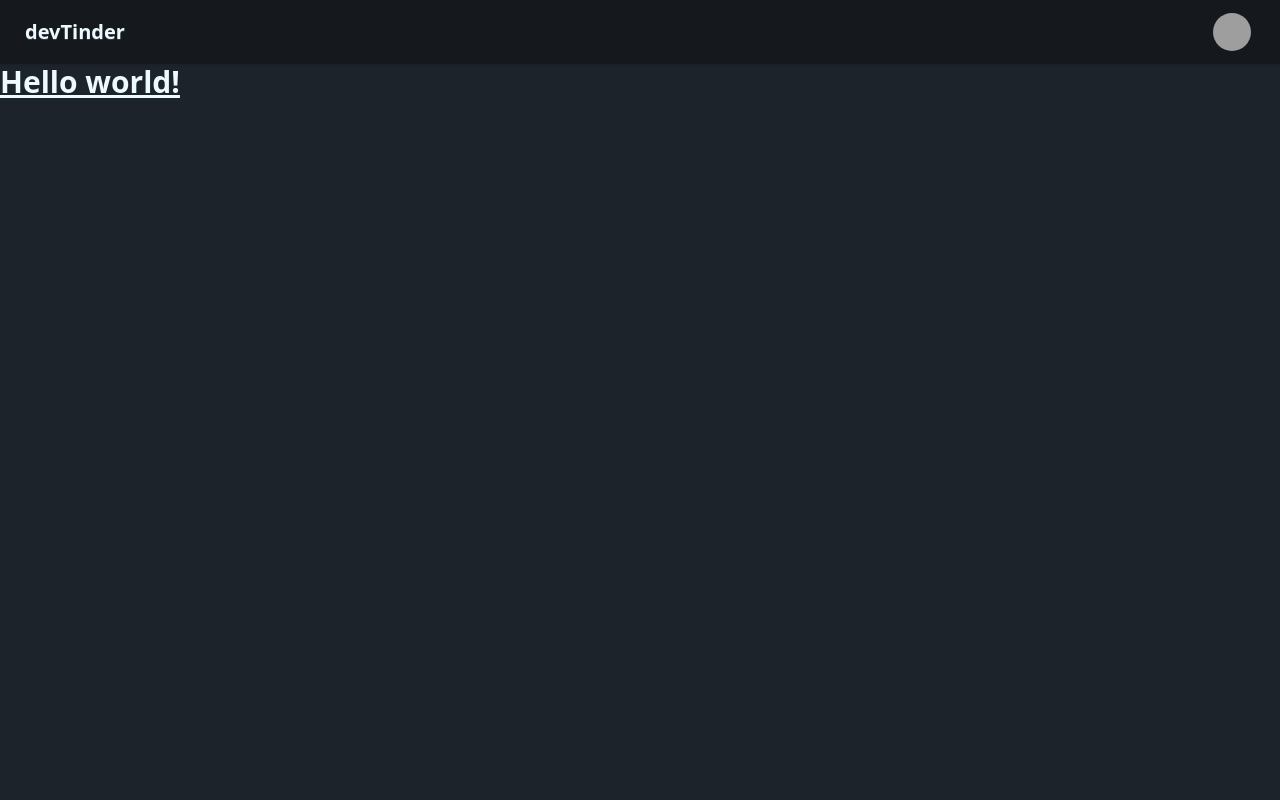
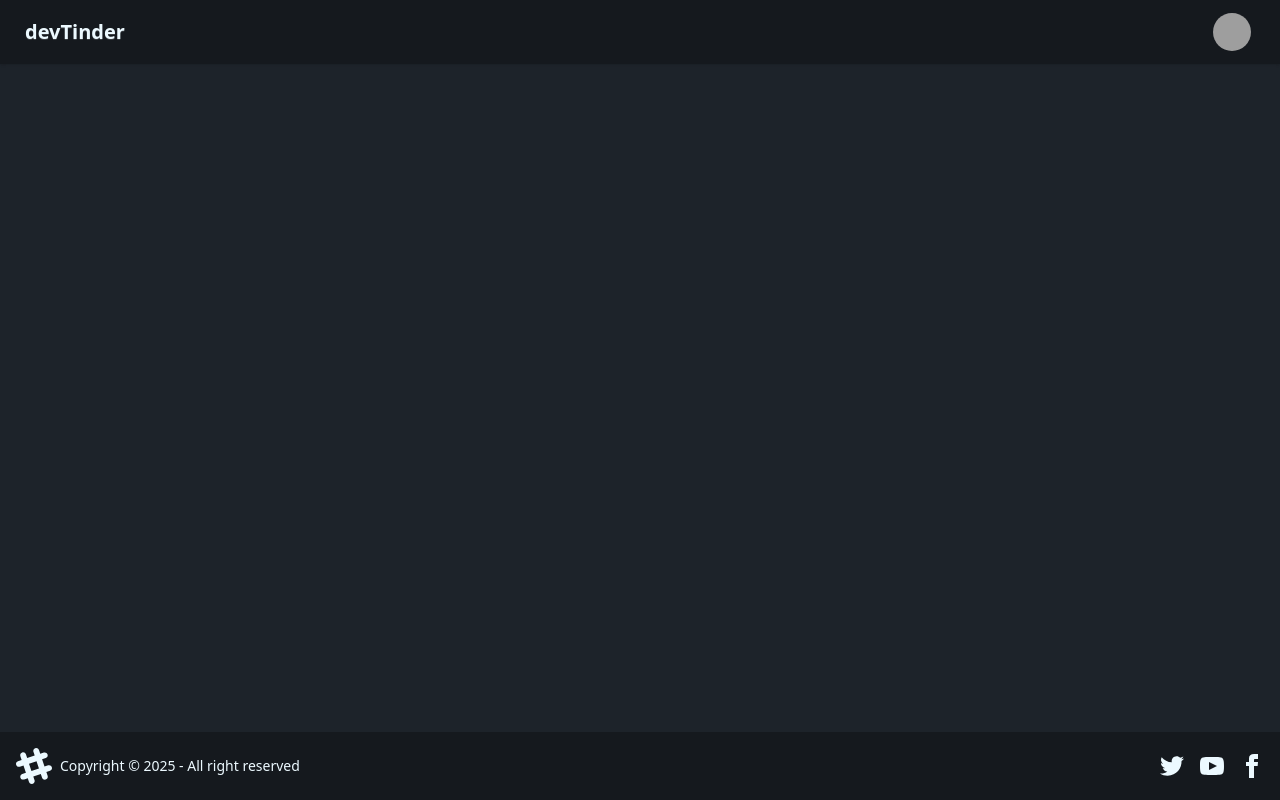
Before and after one commit to Shrikant92Bhatt/dev-tinder-web, a React (Vite) app: page / in a window 1280 px wide. Built offline with nearby package versions, Linux system fonts and the light colour scheme; grey boxes are pictures that could not be loaded.

Commit message:
routing added

```diff
--- a/package.json
+++ b/package.json
@@ -13,6 +13,7 @@
     "@tailwindcss/vite": "^4.1.11",
     "react": "^19.1.0",
     "react-dom": "^19.1.0",
+    "react-router-dom": "^7.7.0",
     "tailwindcss": "^4.1.11"
   },
   "devDependencies": {
--- /dev/null
+++ b/src/About.jsx
@@ -0,0 +1,9 @@
+import React from 'react'
+
+const About = () => {
+  return (
+    <div>About</div>
+  )
+}
+
+export default About
--- a/src/App.jsx
+++ b/src/App.jsx
@@ -1,14 +1,23 @@
+import { BrowserRouter, Route, Router, Routes } from "react-router-dom"
 import Navbar from "./navbar/Navbar"
+import Body from "./Body"
+import Login from "./Login"
+import About from "./About"
 
 
 function App() {
 
   return (
     <>
-      <Navbar />
-      <h1 className="text-3xl font-bold underline">
-    Hello world!
-  </h1>
+    <BrowserRouter basename="/">
+      <Routes>
+        <Route path="/" element={<Body />}>
+          <Route path="/login" element={<Login />} />
+          <Route path="/About" element={<About/>} />
+        </Route>
+
+      </Routes>
+    </BrowserRouter>
     </>
   )
 }
--- /dev/null
+++ b/src/Body.jsx
@@ -0,0 +1,16 @@
+import React from 'react'
+import { Outlet } from 'react-router-dom'
+import Navbar from './navbar/Navbar'
+import Footer from './Footer'
+
+const Body = () => {
+  return (
+    <div>
+        <Navbar />
+        <Outlet />
+        <Footer />
+    </div>
+  )
+}
+
+export default Body
--- /dev/null
+++ b/src/Footer.jsx
@@ -0,0 +1,59 @@
+import React from 'react'
+
+const Footer = () => {
+    return (
+        <footer className="footer sm:footer-horizontal fixed bottom-0 p-4  bg-base-300">
+            <aside className="grid-flow-col items-center">
+                <svg
+                    width="36"
+                    height="36"
+                    viewBox="0 0 24 24"
+                    xmlns="http://www.w3.org/2000/svg"
+                    fillRule="evenodd"
+                    clipRule="evenodd"
+                    className="fill-current">
+                    <path
+                        d="M22.672 15.226l-2.432.811.841 2.515c.33 1.019-.209 2.127-1.23 2.456-1.15.325-2.148-.321-2.463-1.226l-.84-2.518-5.013 1.677.84 2.517c.391 1.203-.434 2.542-1.831 2.542-.88 0-1.601-.564-1.86-1.314l-.842-2.516-2.431.809c-1.135.328-2.145-.317-2.463-1.229-.329-1.018.211-2.127 1.231-2.456l2.432-.809-1.621-4.823-2.432.808c-1.355.384-2.558-.59-2.558-1.839 0-.817.509-1.582 1.327-1.846l2.433-.809-.842-2.515c-.33-1.02.211-2.129 1.232-2.458 1.02-.329 2.13.209 2.461 1.229l.842 2.515 5.011-1.677-.839-2.517c-.403-1.238.484-2.553 1.843-2.553.819 0 1.585.509 1.85 1.326l.841 2.517 2.431-.81c1.02-.33 2.131.211 2.461 1.229.332 1.018-.21 2.126-1.23 2.456l-2.433.809 1.622 4.823 2.433-.809c1.242-.401 2.557.484 2.557 1.838 0 .819-.51 1.583-1.328 1.847m-8.992-6.428l-5.01 1.675 1.619 4.828 5.011-1.674-1.62-4.829z"></path>
+                </svg>
+                <p>Copyright © {new Date().getFullYear()} - All right reserved</p>
+            </aside>
+            <nav className="grid-flow-col gap-4 md:place-self-center md:justify-self-end">
+                <a>
+                    <svg
+                        xmlns="http://www.w3.org/2000/svg"
+                        width="24"
+                        height="24"
+                        viewBox="0 0 24 24"
+                        className="fill-current">
+                        <path
+                            d="M24 4.557c-.883.392-1.832.656-2.828.775 1.017-.609 1.798-1.574 2.165-2.724-.951.564-2.005.974-3.127 1.195-.897-.957-2.178-1.555-3.594-1.555-3.179 0-5.515 2.966-4.797 6.045-4.091-.205-7.719-2.165-10.148-5.144-1.29 2.213-.669 5.108 1.523 6.574-.806-.026-1.566-.247-2.229-.616-.054 2.281 1.581 4.415 3.949 4.89-.693.188-1.452.232-2.224.084.626 1.956 2.444 3.379 4.6 3.419-2.07 1.623-4.678 2.348-7.29 2.04 2.179 1.397 4.768 2.212 7.548 2.212 9.142 0 14.307-7.721 13.995-14.646.962-.695 1.797-1.562 2.457-2.549z"></path>
+                    </svg>
+                </a>
+                <a>
+                    <svg
+                        xmlns="http://www.w3.org/2000/svg"
+                        width="24"
+                        height="24"
+                        viewBox="0 0 24 24"
+                        className="fill-current">
+                        <path
+                            d="M19.615 3.184c-3.604-.246-11.631-.245-15.23 0-3.897.266-4.356 2.62-4.385 8.816.029 6.185.484 8.549 4.385 8.816 3.6.245 11.626.246 15.23 0 3.897-.266 4.356-2.62 4.385-8.816-.029-6.185-.484-8.549-4.385-8.816zm-10.615 12.816v-8l8 3.993-8 4.007z"></path>
+                    </svg>
+                </a>
+                <a>
+                    <svg
+                        xmlns="http://www.w3.org/2000/svg"
+                        width="24"
+                        height="24"
+                        viewBox="0 0 24 24"
+                        className="fill-current">
+                        <path
+                            d="M9 8h-3v4h3v12h5v-12h3.642l.358-4h-4v-1.667c0-.955.192-1.333 1.115-1.333h2.885v-5h-3.808c-3.596 0-5.192 1.583-5.192 4.615v3.385z"></path>
+                    </svg>
+                </a>
+            </nav>
+        </footer>
+    )
+}
+
+export default Footer
--- /dev/null
+++ b/src/Login.jsx
@@ -0,0 +1,9 @@
+import React from 'react'
+
+const Login = () => {
+  return (
+    <div>Login</div>
+  )
+}
+
+export default Login
```
Also changed, not shown: 2 other files (tests, documents, lock files or other folders).
